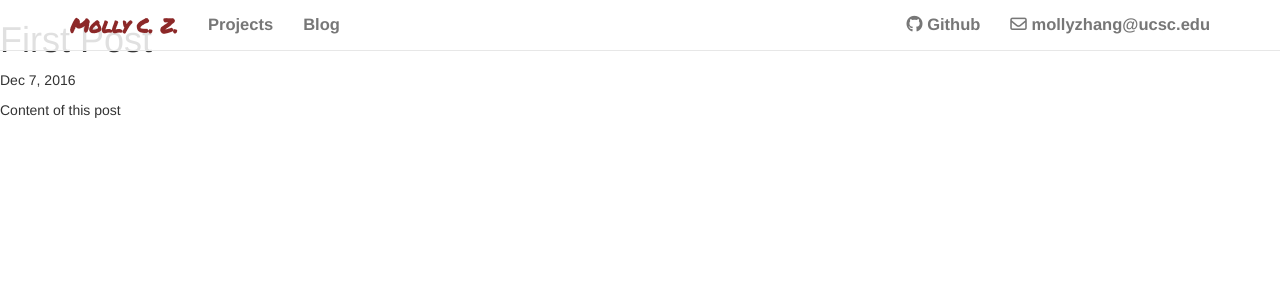
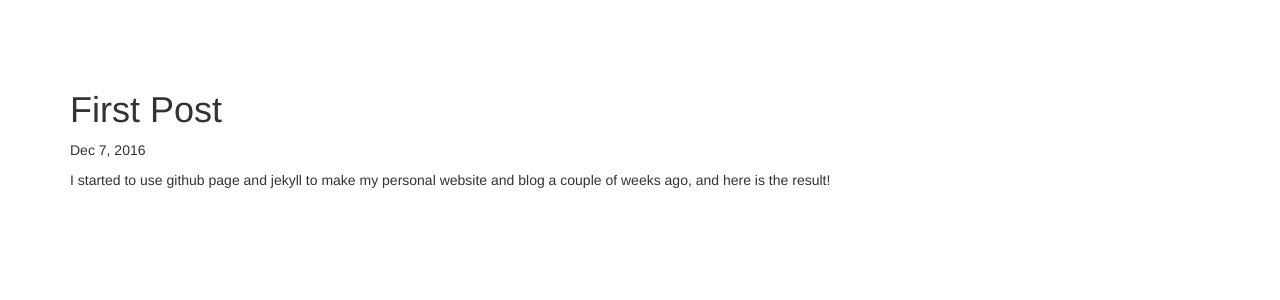
Before and after one commit to MollyZhang/MollyZhang.github.io_offline, a Jekyll site: the page built from _posts/2016-12-07-first-post.md, in a window 1280 px wide. Shown: the top 300 px of the page. Built offline with Jekyll 4.4.1, drawn with Linux system fonts in a browser that asks for light colours; nearby versions of some CDN libraries.

Commit message:
different navbar background for home and blog, basic post content formatting

```diff
--- a/_layouts/default.html
+++ b/_layouts/default.html
@@ -2,7 +2,6 @@
 <html>
     {% include head.html %}
     <body>
-        {% include navbar.html %}
         {{ content }}
     </body>
 </html>
--- a/_layouts/post.html
+++ b/_layouts/post.html
@@ -2,7 +2,7 @@
 layout: default
 ---
 
-<div>
+<div class="container post">
     <header class="post-header">
         <h1>{{ page.title }}</h1>
         <p>{{ page.date | date: "%b %-d, %Y" }}</p>
--- a/_posts/2016-12-07-first-post.md
+++ b/_posts/2016-12-07-first-post.md
@@ -1,7 +1,6 @@
 ---
 layout: post
-excerpt: "kdkfkdfkdfkkdfkdfkdfdfdk"
+excerpt: "my first blog is about this blog/website itself"
 ---
 
-
-Content of this post
+I started to use github page and jekyll to make my personal website and blog a couple of weeks ago, and here is the result!
--- a/blog.html
+++ b/blog.html
@@ -3,6 +3,9 @@
 title: Blog Page
 permalink: /blog/
 ---
+
+{% include navbar.html %}
+
 <div class="blog container">
     <ul class="posts">
     	{% for post in site.posts %}
--- a/css/main.css
+++ b/css/main.css
@@ -6,7 +6,6 @@
     background-size: cover;
     padding: 250px 0;
 }
-
 
 #brand-words {
     color: rgb(140,40,40);
@@ -22,7 +21,7 @@
 }
 
 
-.navbar {
+.navbar-for-home.navbar {
     background: rgba(255,255,255,0.85);
 }
 
@@ -42,9 +41,10 @@
 }
 
 .posts .post-link {
-    font-size: 22px;
+    font-size: 25px;
     letter-spacing: -1px;
     line-height: 1;
+    color: rgb(140,40,40);
 }
 
 .posts .post-date {
@@ -52,3 +52,7 @@
     font-size: 15px;
     color: #818181;
 }
+
+.post {
+    padding-top: 70px;
+}
--- a/index.html
+++ b/index.html
@@ -1,6 +1,8 @@
 ---
 layout: default
 ---
-
+<div class="navbar-for-home">
+    {% include navbar.html %}
+</div>
 <!-- home page background image, set in main.css -->
 <section class="bg-molly"></section>
```
